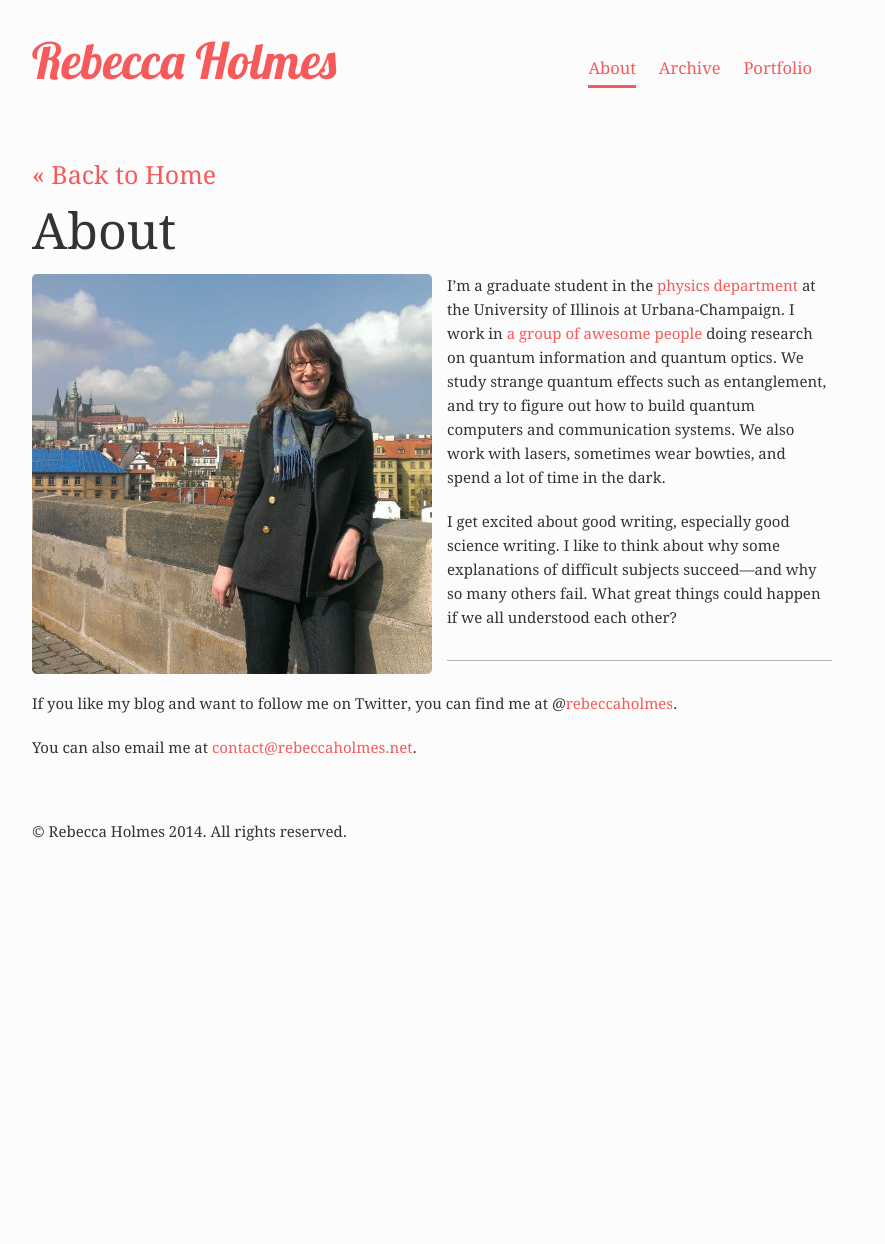
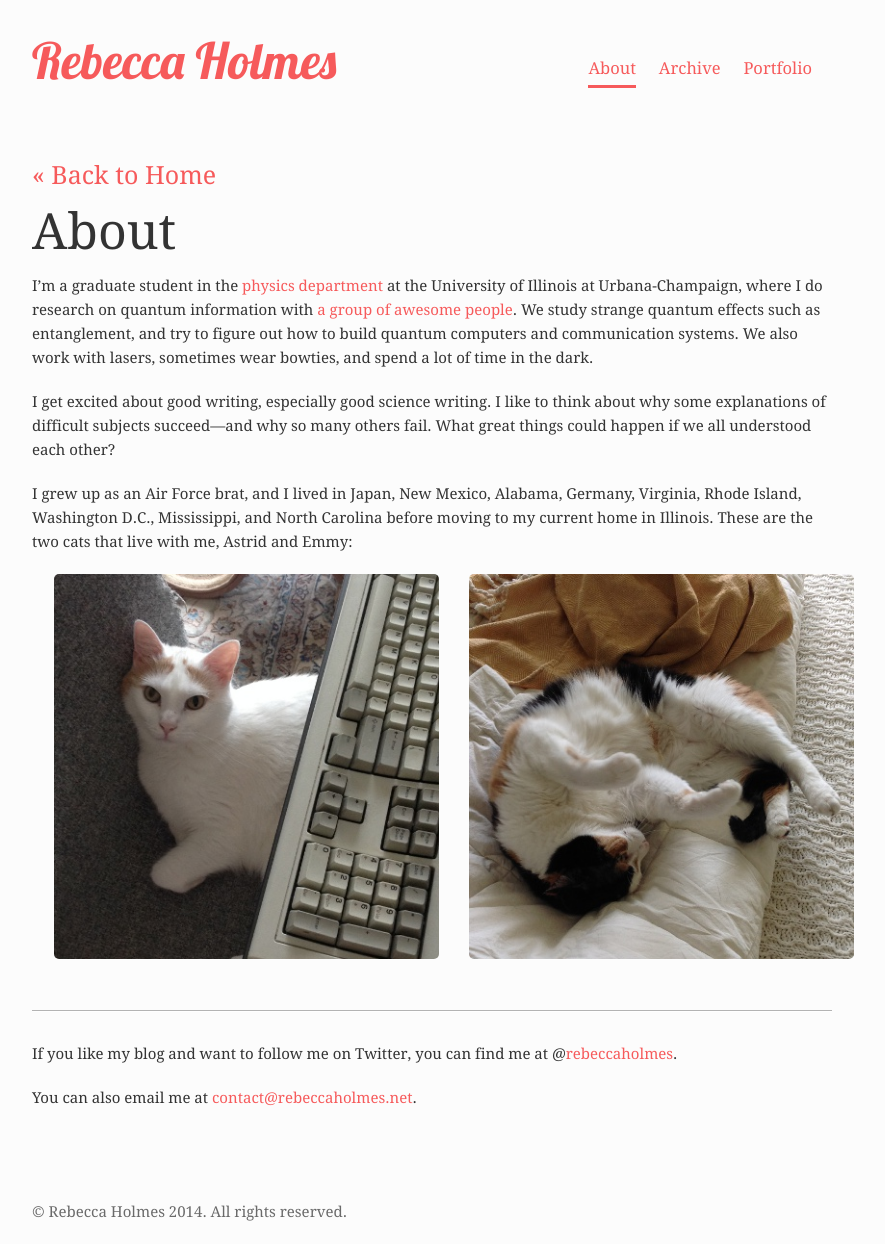
Before and after one commit to piscisvolans/piscisvolans.github.io, a Jekyll site: the page built from about.md, in a window 1280 px wide. Shown: the whole page, without its empty margins (208-1093 px from the left). Built offline with Jekyll 4.4.1, drawn with Linux system fonts in a browser that asks for light colours; some web fonts are replaced; Markdown is read by kramdown in place of the engine named in the settings; comment, search, counter and statistics services are not loaded; before the commit the page ends 900 px from its top, so only the background shows below that.

Commit message:
Added cat pics to the about page

```diff
--- a/_layouts/default.html
+++ b/_layouts/default.html
@@ -5,7 +5,7 @@
 
   <body>
 
-    <div class="container-content">
+    <div class="container">
       <div class="masthead">
         <h3 class="masthead-title">
           <div class="site-title"><a href="{{ site.baseurl }}" title="Home">{{ site.title }}</a></div>
--- a/about.md
+++ b/about.md
@@ -2,13 +2,29 @@
 layout: page
 title: "About"
 ---
-<div class="about">
-<img class="img-responsive pull-left" src="{{ site.baseurl }}public/img/habitrpg.jpg">
-</div>
 
-I'm a graduate student in the [physics department](http://physics.illinois.edu/) at the University of Illinois at Urbana-Champaign. I work in [a group of awesome people](http://research.physics.illinois.edu/QI/Photonics/) doing research on quantum information and quantum optics. We study strange quantum effects such as entanglement, and try to figure out how to build quantum computers and communication systems. We also work with lasers, sometimes wear bowties, and spend a lot of time in the dark.
+I'm a graduate student in the [physics department](http://physics.illinois.edu/) at the University of Illinois at Urbana-Champaign, where I do research on quantum information with [a group of awesome people](http://research.physics.illinois.edu/QI/Photonics/). We study strange quantum effects such as entanglement, and try to figure out how to build quantum computers and communication systems. We also work with lasers, sometimes wear bowties, and spend a lot of time in the dark.
 
 I get excited about good writing, especially good science writing. I like to think about why some explanations of difficult subjects succeed&mdash;and why so many others fail. What great things could happen if we all understood each other?
+
+I grew up as an Air Force brat, and I lived in Japan, New Mexico, Alabama, Germany, Virginia, Rhode Island, Washington D.C., Mississippi, and North Carolina before moving to my current home in Illinois. These are the two cats that live with me, Astrid and Emmy:
+<div class="about">
+<div class="container">
+	<div class="row row-centered">
+		<div class="col-md-6 col-centered">
+
+			<img class="img-responsive" src="{{ site.baseurl }}public/img/astrid.jpg">
+
+		</div>
+		<div class="col-md-6 col-centered">
+
+			<img class="img-responsive" src="{{ site.baseurl }}public/img/emmy.jpg">
+
+		</div>
+
+	</div>
+</div>
+</div>
 <hr>
 If you like my blog and want to follow me on Twitter, you can find me at @[rebeccaholmes](https://twitter.com/rebeccaholmes).
 
--- a/public/css/main.css
+++ b/public/css/main.css
@@ -101,6 +101,12 @@ hr {
   border: 0;
   border-top: 1px solid #b3b3b3;
   border-bottom: 1px solid #fff;
+}
+
+.footer {
+  padding-top:30px;
+  clear:both;
+  color: #6a6a6a;
 }
 
 /* Code */
@@ -234,7 +240,7 @@ tbody tr:nth-child(odd) th {
  * Center the page content.
  */
 
-.container-content {
+.container {
   max-width: 42rem;
   padding-left:  1rem;
   padding-right: 1rem;
@@ -459,6 +465,19 @@ a.pagination-item:hover {
 
 .about .img-responsive {
   border-radius:5px;
+  margin-bottom:15px;
+}
+
+.row-centered {
+    text-align:center;
+}
+.col-centered {
+    display:inline-block;
+    float:none;
+    /* reset the text-align */
+    text-align:left;
+    /* inline-block space fix */
+    margin-right:-4px;
 }
 
 @font-face {
@@ -484,3 +503,27 @@ a.pagination-item:hover {
     font-style: normal;
 
 }
+
+@font-face {
+    font-family: 'droid_serifbold_italic';
+    src: url('DroidSerif-BoldItalic-webfont.eot');
+    src: url('DroidSerif-BoldItalic-webfont.eot?#iefix') format('embedded-opentype'),
+         url('DroidSerif-BoldItalic-webfont.woff') format('woff'),
+         url('DroidSerif-BoldItalic-webfont.ttf') format('truetype'),
+         url('DroidSerif-BoldItalic-webfont.svg#droid_serifbold_italic') format('svg');
+    font-weight: normal;
+    font-style: normal;
+
+}
+
+@font-face {
+    font-family: 'droid_serifbold';
+    src: url('DroidSerif-Bold-webfont.eot');
+    src: url('DroidSerif-Bold-webfont.eot?#iefix') format('embedded-opentype'),
+         url('DroidSerif-Bold-webfont.woff') format('woff'),
+         url('DroidSerif-Bold-webfont.ttf') format('truetype'),
+         url('DroidSerif-Bold-webfont.svg#droid_serifbold') format('svg');
+    font-weight: normal;
+    font-style: normal;
+
+}
```
Also changed, not shown: public/img/astrid.JPG (added), public/img/emmy.jpg (added), public/img/profilepic.jpg (added).
